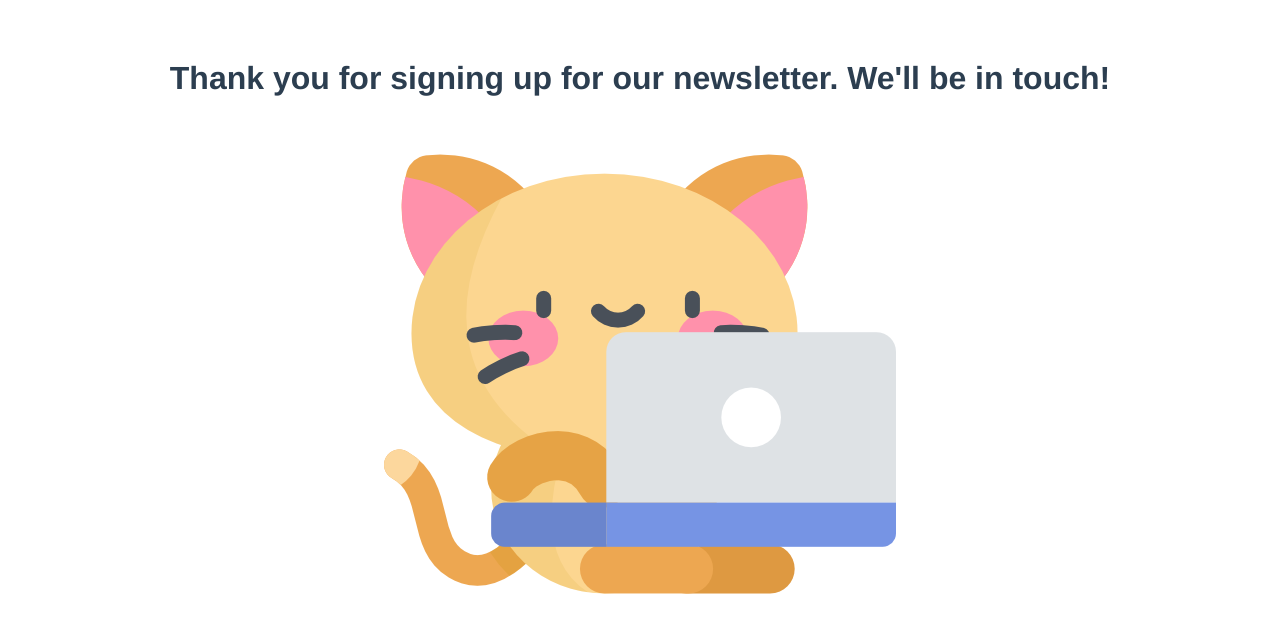
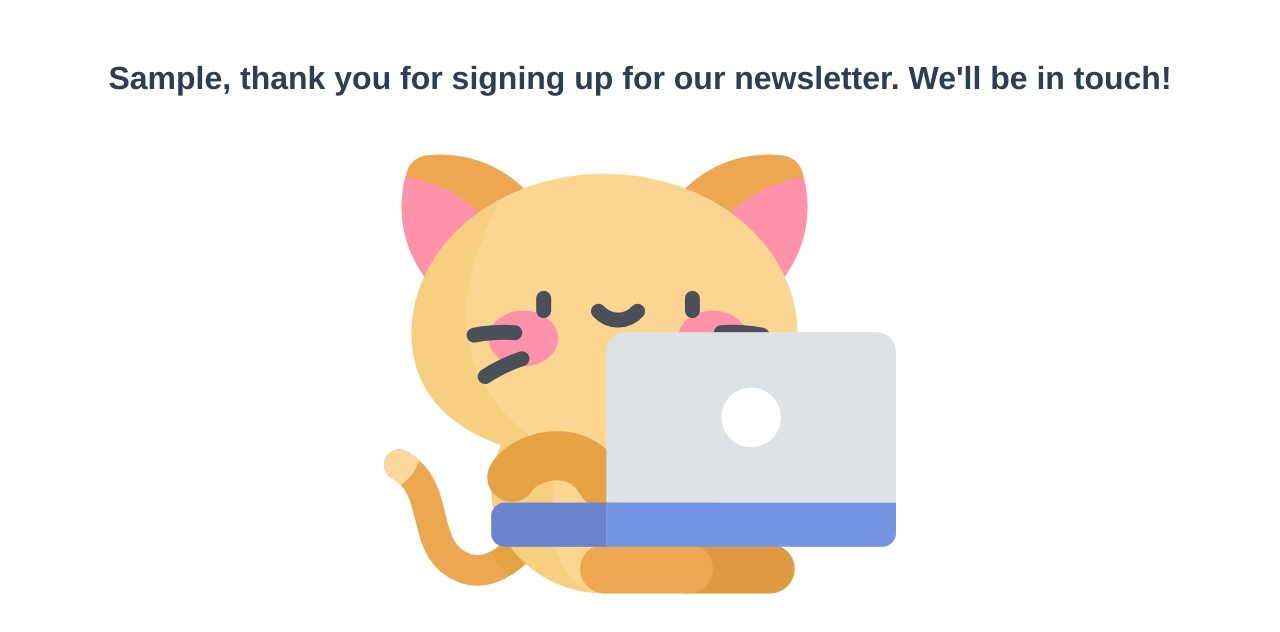
Before and after one commit to gosikxo/vue-form-newsletter-project, a Vue app: page / in a window 1280 px wide. Both pictures are taken after typing "Sample", "Sample", "name@example.com" into the empty fields and a click on the button "Submit". Shown: the top 632 px of the page. Built offline with nearby package versions, Linux system fonts and the light colour scheme.

Commit message:
Display name in the second page

```diff
--- a/src/App.vue
+++ b/src/App.vue
@@ -27,7 +27,7 @@
     <button @click.prevent="submitForm" type="submit" value="Submit">Submit</button>
   </div>
   <div v-if="secondPage">
-    <h1> Thank you for signing up for our newsletter. We'll be in touch!</h1>
+    <h1>{{ this.secondPageName }}, thank you for signing up for our newsletter. We'll be in touch!</h1>
     <img src="@/assets/kitty.png" />
   </div>
 </template>
@@ -46,6 +46,7 @@ export default {
       surname: this.surname,
       email: this.email,
       errors: [],
+      secondPageName: 'Name'
     }
   },
   methods: {
@@ -71,6 +72,7 @@ export default {
     submitForm () {
       this.firstPage = !this.firstPage
       this.secondPage = !this.secondPage
+      this.secondPageName = this.name
     }
   }
 }
```
